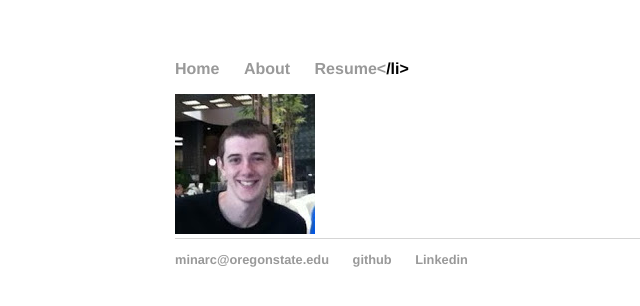
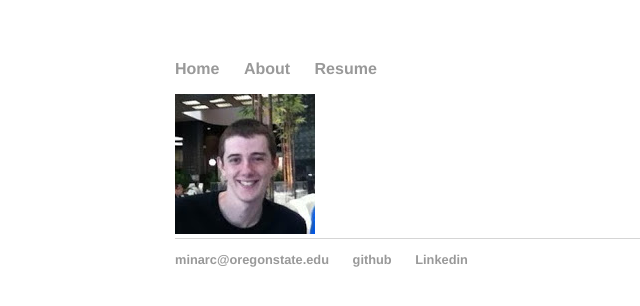
Before and after one commit to chrisminar/chrisminar.github.io, a Jekyll site: the page built from index.html, in a window 1280 px wide. Shown: the top 306 px of the page, without its empty margins (17-657 px from the left). Built offline with Jekyll 4.4.1, drawn with Linux system fonts in a browser that asks for light colours.

```diff
--- a/_layouts/default.html
+++ b/_layouts/default.html
@@ -10,7 +10,7 @@
     		<ul>
         		<li><a href="/">Home</a></li>
 	        	<li><a href="/about">About</a></li>
-	        	<li><a href="resume.pdf" target="_blank">Resume<</a>/li>
+	        	<li><a href="resume.pdf" target="_blank">Resume</a></li>
 	        </ul>
 		</nav>
 		<div class="container">
```
